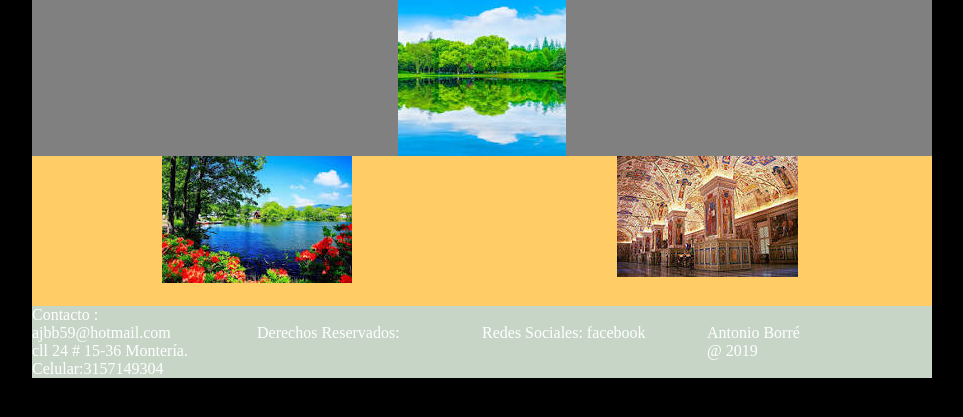
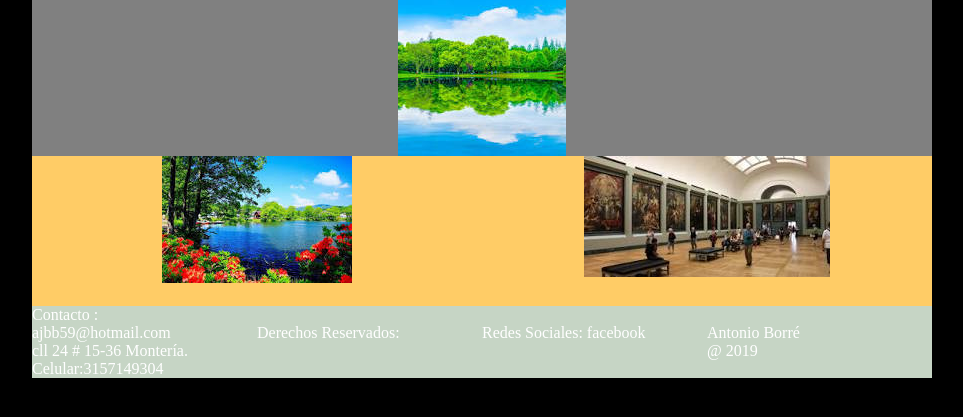
Before and after one commit to ajbb59/proyecto_css_responsive_antonio_borre, a plain HTML site: page index.html in a window 1280 px wide. Shown: the part 115-532 px from the top of the page, without its empty margins (158-1121 px from the left). Drawn offline with Linux system fonts and the light colour scheme.

Commit message:
Update index.html

```diff
--- a/index.html
+++ b/index.html
@@ -29,7 +29,7 @@
 			    <img id="imgen1" src="paisaje4.jpg">
             </div>
             <div class="imagenes2">
-			    <img id="imgen2"src="retrato1.jpg" class="imge2">
+			    <img id="imgen2"src="retrato4.jpg" class="imge2">
             </div>
 
        </div>
```
